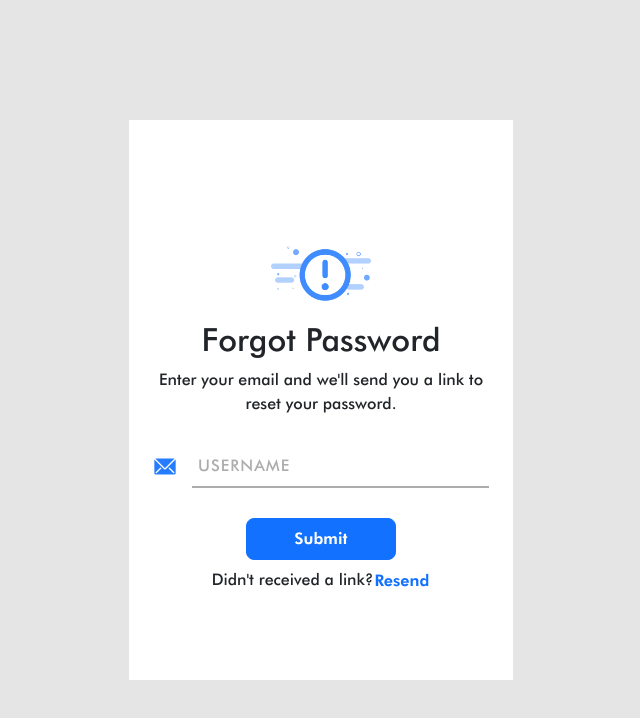
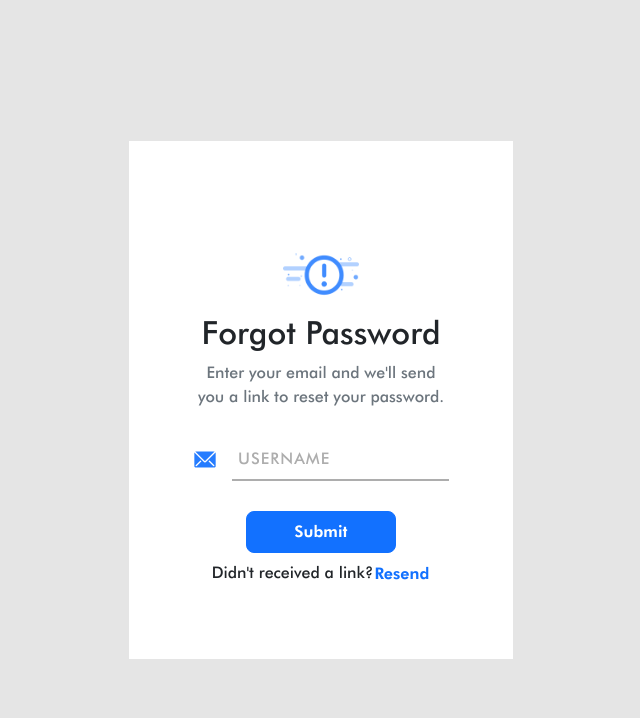
Before and after one commit to Pooja-Manvani/1Talent_Frontend, an Angular app: page /forgot-password in a window 1280 px wide. Shown: the top 718 px of the page, without its empty margins (319-959 px from the left). Built offline with nearby package versions, Linux system fonts and the light colour scheme; a web font is replaced by a local one.

Commit message:
feat: forgotpassword_html_modified

```diff
--- a/src/app/core/components/forgot-password/forgot-password.component.html
+++ b/src/app/core/components/forgot-password/forgot-password.component.html
@@ -1,5 +1,5 @@
 <div class="d-flex justify-content-center align-items-center bg-light h-100 w-100">
-    <div class="card-password d-flex flex-column text-center justify-content-center bg-white p-4">
+    <div class="card-password d-flex flex-column text-center bg-white">
         <div class="d-flex justify-content-center">
             <figure class="hero-logo mt-5">
                 <img src="../../../../assets/images/forgot-password.png" alt="forgot-password-image">
@@ -9,7 +9,7 @@
             <h2>Forgot Password</h2>
         </div>
         <div>
-            <span>Enter your email and we'll send you a link to reset your password.</span>
+            <span class="text-muted">Enter your email and we'll send you a link to reset your password.</span>
         </div>
         <form [formGroup]="this.forgotpassword" (ngSubmit)="onSubmit()">
             <div class="input-group flex-nowrap">
--- a/src/assets/scss/component/_cards.scss
+++ b/src/assets/scss/component/_cards.scss
@@ -1,7 +1,7 @@
 // Card styles goes here
 .card-password{
     width: 30%;
-    height: 70%;
+    padding: 4rem;
 
     .hero-logo{
         width: 30%;
```
